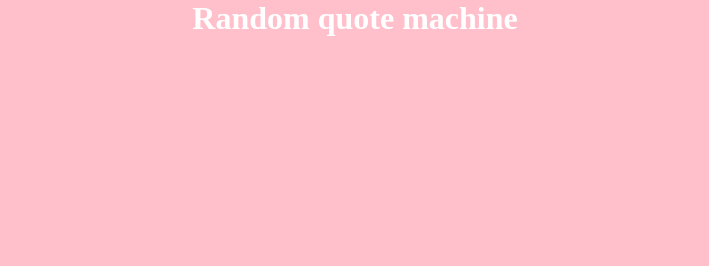
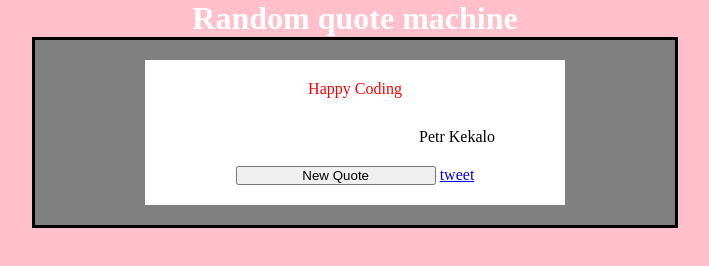
Before and after one commit to pkekalo/freecodecamp, a plain HTML site: page Projects/front_end_libraries/random_quote_machine/index.html in a window 1280 px wide. Shown: the whole page, without its empty margins (285-994 px from the left). Drawn offline with Linux system fonts and the light colour scheme.

Commit message:
Make few tests to pass

```diff
--- a/Projects/front_end_libraries/random_quote_machine/index.html
+++ b/Projects/front_end_libraries/random_quote_machine/index.html
@@ -5,6 +5,15 @@
 		<title>Random Quote Machine</title>
 	</head>
 	<body>
+		<script src="https://cdn.freecodecamp.org/testable-projects-fcc/v1/bundle.js"></script>
 		<h1>Random quote machine</h1>
+		<div id="quote-box">
+			<div class="inner-quote-box">
+				<p id="text">Happy Coding</p>
+				<p id="author"> Petr Kekalo</p>
+			<button id="new-quote">New Quote</button>
+			<a id="tweet-quote" href="#">tweet</a>
+			</div>
+		</div>
 	</body>
 </html>
--- a/Projects/front_end_libraries/random_quote_machine/styles/styles.css
+++ b/Projects/front_end_libraries/random_quote_machine/styles/styles.css
@@ -7,4 +7,40 @@ body {
 	background-color: pink;
 	color: white;
 	text-align: center;
+	min-width: 800px;
+	min-height: 300px;
 }
+
+#quote-box {
+	width: 50%;
+	height: 50%;
+	margin: 0 auto;
+	padding-top: 20px;
+	padding-bottom: 20px;
+	background-color: gray;
+	border: 3px solid black;
+	vertical-align: middle;
+	text-align: center;
+}
+
+.inner-quote-box {
+	width: 50%;
+	height: 50%;
+	display: inline-block;
+	text-align: center;
+	background-color: white;
+	padding: 20px 50px 20px 50px;
+	color: red;
+}
+
+#author {
+	color: black;
+	padding-top: 30px;
+	padding-right: 20px;
+	padding-bottom: 20px;
+	text-align: right;
+}
+
+#new-quote {
+ 	width: 200px;
+}
```
